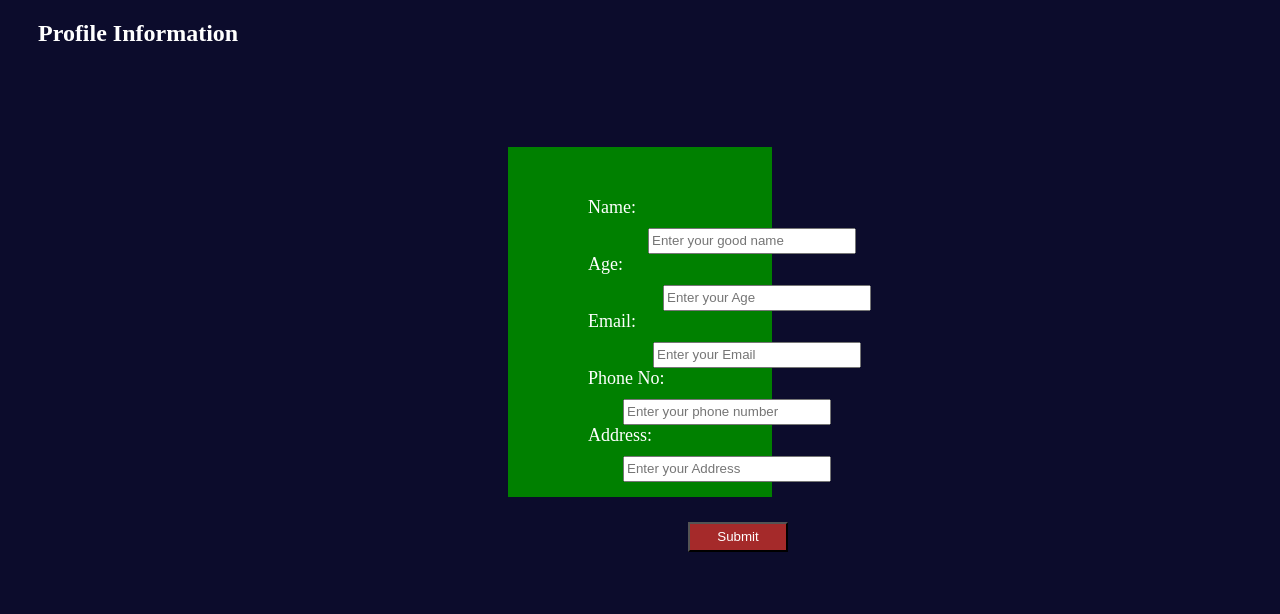
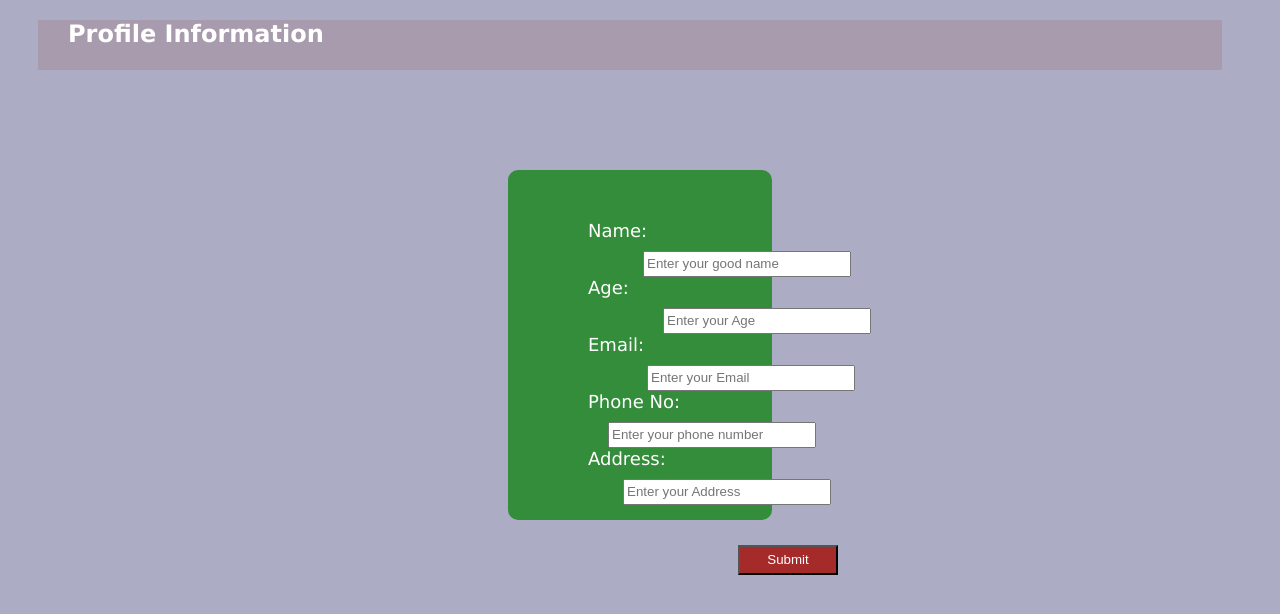
Before and after one commit to Ash515/SearchCorona, a Flask app: page /profile in a window 1280 px wide. Shown: the top 614 px of the page. Run offline with Flask 2, Linux system fonts and the light colour scheme; some libraries are stand-ins or nearby versions.

Commit message:
updated new files

```diff
--- a/app.py
+++ b/app.py
@@ -65,6 +65,9 @@ def reports():
 
 
 
+
+
+
 if __name__=='__main__':
     app.debug=True
     app.run()
--- a/static/profile.css
+++ b/static/profile.css
@@ -1,26 +1,33 @@
 body{
-    background-color: rgb(12, 12, 44);
+    background-color: rgb(172, 172, 197);
+    font-family: Verdana, Geneva, Tahoma, sans-serif;
 
 }
 #heading{
+
     color:white;
 margin-left: 30px;
-}
+background-color: rgba(155, 122, 127, 0.342);
+margin-right: 50px;
+padding-left: 30px;
+height:50px;}
 .main{
     margin-left: 500px;
     margin-right: 500px;
     color:white;
     margin-top:100px;
-    background-color:green;
+    background-color:rgba(0, 128, 0, 0.699);
     padding-left: 30px;
     padding-top: 50px;
     height: 300px;
+    border-radius: 10px;
+    border-color: rgb(248, 252, 255);
     font-size:18px;}
 #uname{
         margin-top: 10px;
         width: 200px;
         height: 20px;
-        margin-left: 60px;
+        margin-left: 55px;
     }
 #uage{
     margin-top: 10px;
@@ -29,13 +36,13 @@ margin-left: 30px;
     height: 20px;
 }
 #uemail{
-    margin-left: 65px;
+    margin-left: 59px;
     margin-top: 10px;
     width: 200px;
     height: 20px;
 }
 #uphno{
-    margin-left: 35px;
+    margin-left: 20px;
     margin-top: 10px;
     width: 200px;
     height: 20px;
@@ -48,7 +55,7 @@ margin-left: 30px;
 }
 #submit{
     margin-top: 40px;
-    margin-left: 100px;
+    margin-left: 150px;
     height: 30px;
     width: 100px;
     background-color: brown;
--- a/templates/profile.html
+++ b/templates/profile.html
@@ -6,6 +6,7 @@
     </head>
     <body>
         <div id="heading"><h2>Profile Information</h2></div>
+
         <div class="main">
             <form action="" method="POST">
              Name:   <input type="text" name="u_name" placeholder="Enter your good name" id="uname"><br>
```
Also changed, not shown: static/symptoms.css (+6 -1 lines), templates/reports.html (+13 -3 lines).
